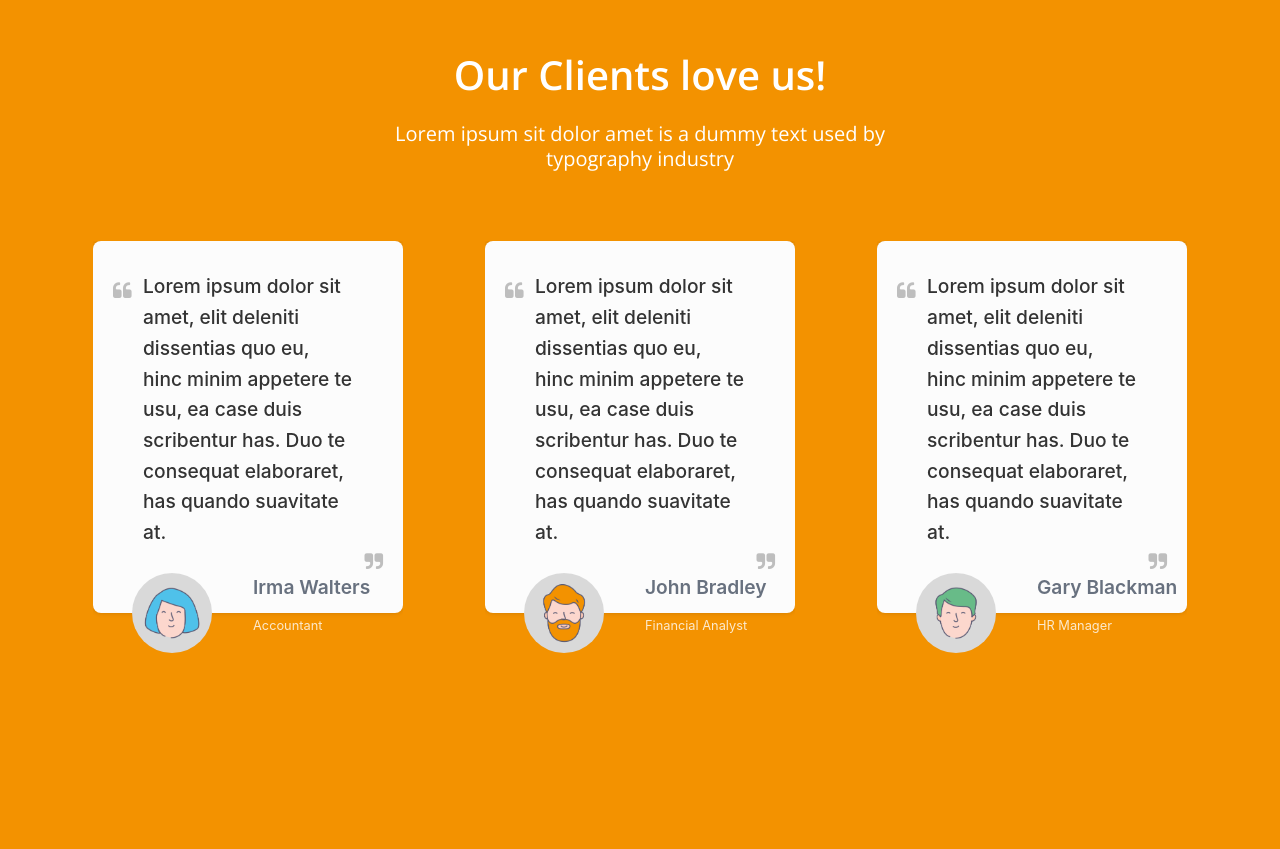
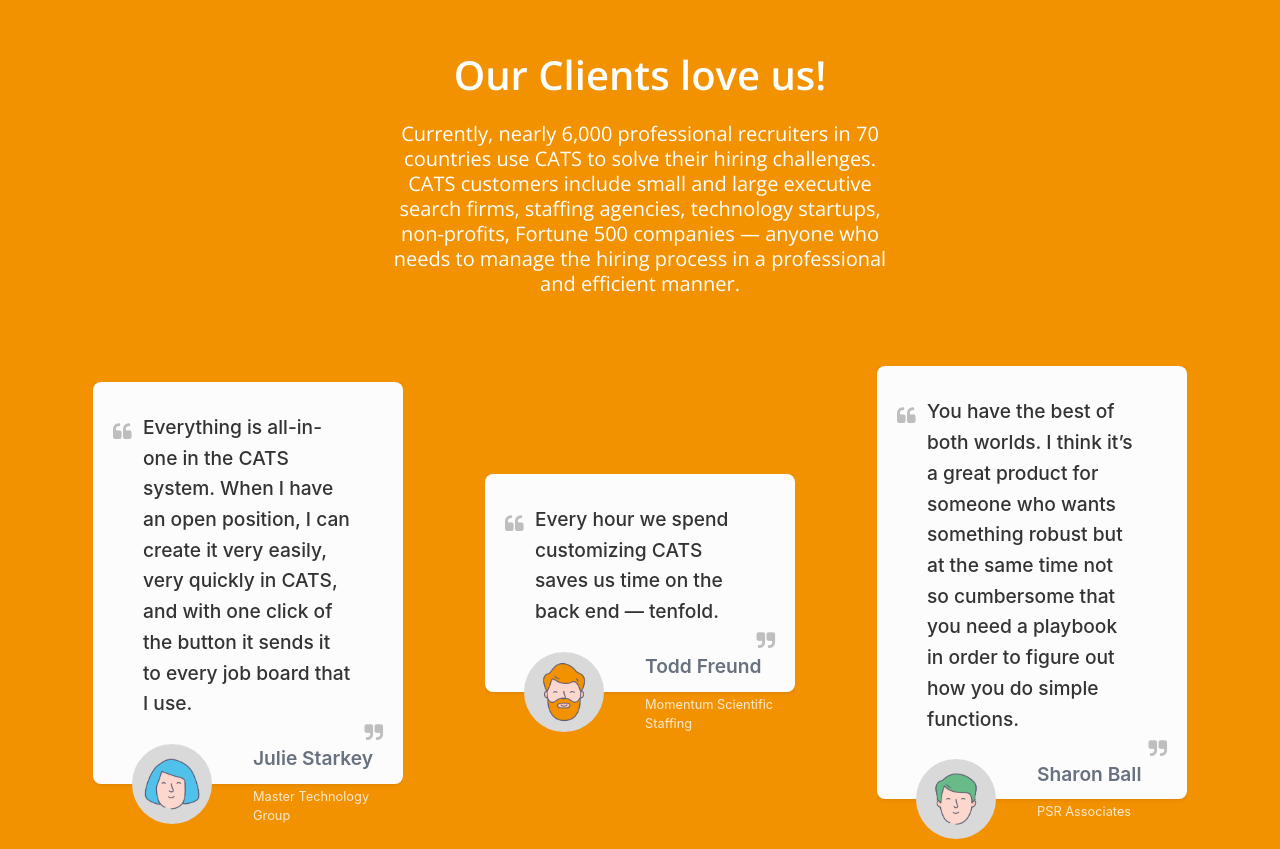
Before and after one commit to dk-cats/dk-cats.github.io, a plain HTML site: page index.html in a window 1280 px wide. Shown: the part 4060-4909 px from the top of the page. Drawn offline with nearby package versions, Linux system fonts and the light colour scheme.

Commit message:
Added testimonials

```diff
--- a/index.html
+++ b/index.html
@@ -372,7 +372,7 @@ if (!doNotTrack) {
 
     <div class="title-wrapper has-text-centered">
       <h2 class="title is-2 light-text is-spaced">Our Clients love us!</h2>
-      <h3 class="subtitle is-5 light-text">Lorem ipsum sit dolor amet is a dummy text used by typography industry</h3>
+      <h3 class="subtitle is-5 light-text">Currently, nearly 6,000 professional recruiters in 70 countries use CATS to solve their hiring challenges. CATS customers include small and large executive search firms, staffing agencies, technology startups, non-profits, Fortune 500 companies — anyone who needs to manage the hiring process in a professional and efficient manner.</h3>
     </div>
 
     <div class="content-wrapper">
@@ -380,36 +380,36 @@ if (!doNotTrack) {
         <div class="column is-4">
           <figure class="testimonial">
             <blockquote>
-              Lorem ipsum dolor sit amet, elit deleniti dissentias quo eu, hinc minim appetere te usu, ea case duis scribentur has. Duo te consequat elaboraret, has quando suavitate at.
+              Everything is all-in-one in the CATS system. When I have an open position, I can create it very easily, very quickly in CATS, and with one click of the button it sends it to every job board that I use.
             </blockquote>
             <div class="author">
               <img src="/images/illustrations/faces/1.png" alt=""/>
-              <h5>Irma Walters</h5>
-              <span>Accountant</span>
+              <h5>Julie Starkey</h5>
+              <span>Master Technology Group</span>
             </div>
           </figure>
         </div>
         <div class="column is-4">
           <figure class="testimonial">
             <blockquote>
-              Lorem ipsum dolor sit amet, elit deleniti dissentias quo eu, hinc minim appetere te usu, ea case duis scribentur has. Duo te consequat elaboraret, has quando suavitate at.
+              Every hour we spend customizing CATS saves us time on the back end — tenfold.
             </blockquote>
             <div class="author">
               <img src="/images/illustrations/faces/2.png" alt=""/>
-              <h5>John Bradley</h5>
-              <span>Financial Analyst</span>
+              <h5>Todd Freund</h5>
+              <span>Momentum Scientific Staffing</span>
             </div>
           </figure>
         </div>
         <div class="column is-4">
           <figure class="testimonial">
             <blockquote>
-              Lorem ipsum dolor sit amet, elit deleniti dissentias quo eu, hinc minim appetere te usu, ea case duis scribentur has. Duo te consequat elaboraret, has quando suavitate at.
+              You have the best of both worlds. I think it’s a great product for someone who wants something robust but at the same time not so cumbersome that you need a playbook in order to figure out how you do simple functions.
             </blockquote>
             <div class="author">
               <img src="/images/illustrations/faces/3.png" alt=""/>
-              <h5>Gary Blackman</h5>
-              <span>HR Manager</span>
+              <h5>Sharon Ball</h5>
+              <span>PSR Associates</span>
             </div>
           </figure>
         </div>
```
